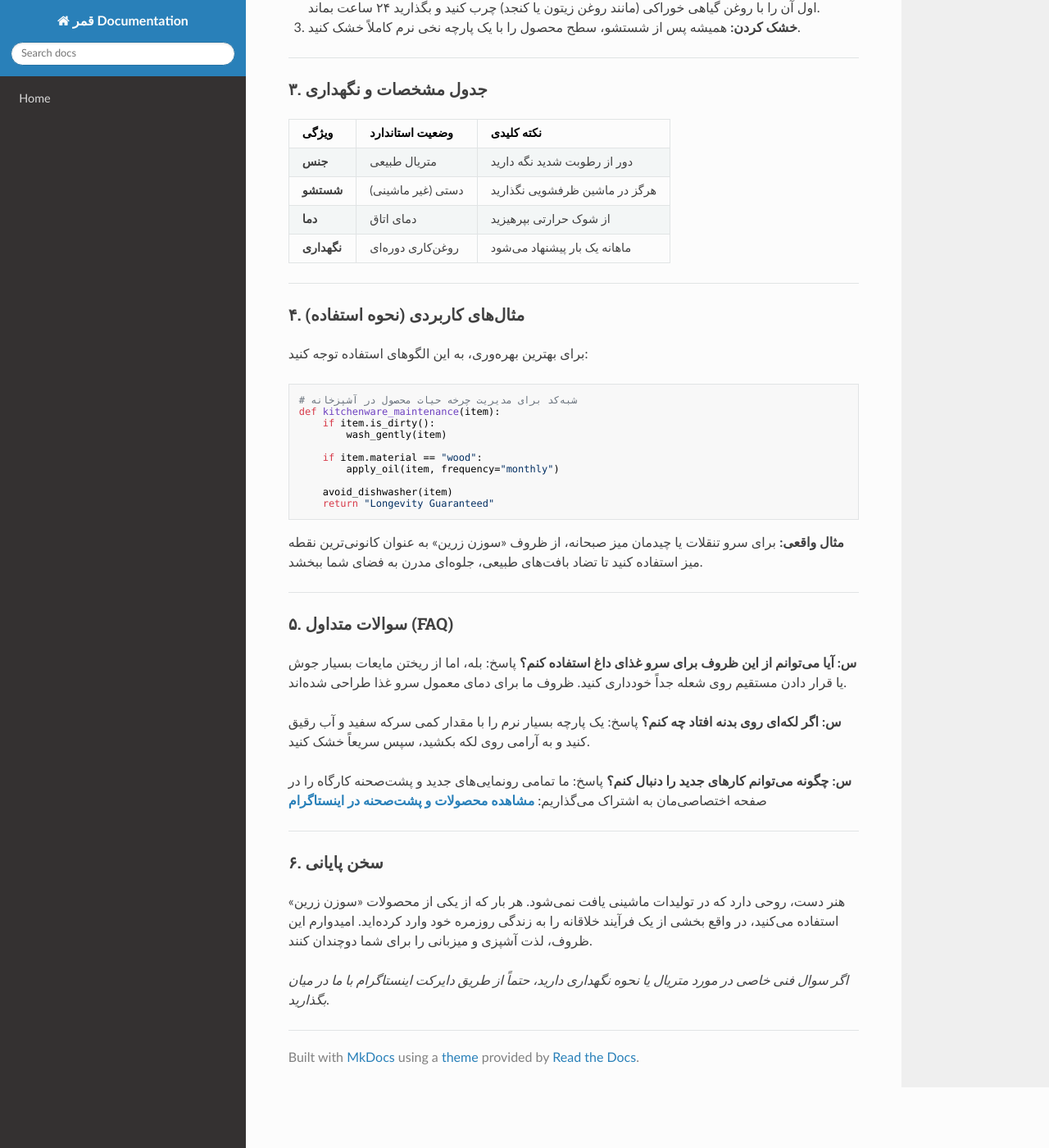
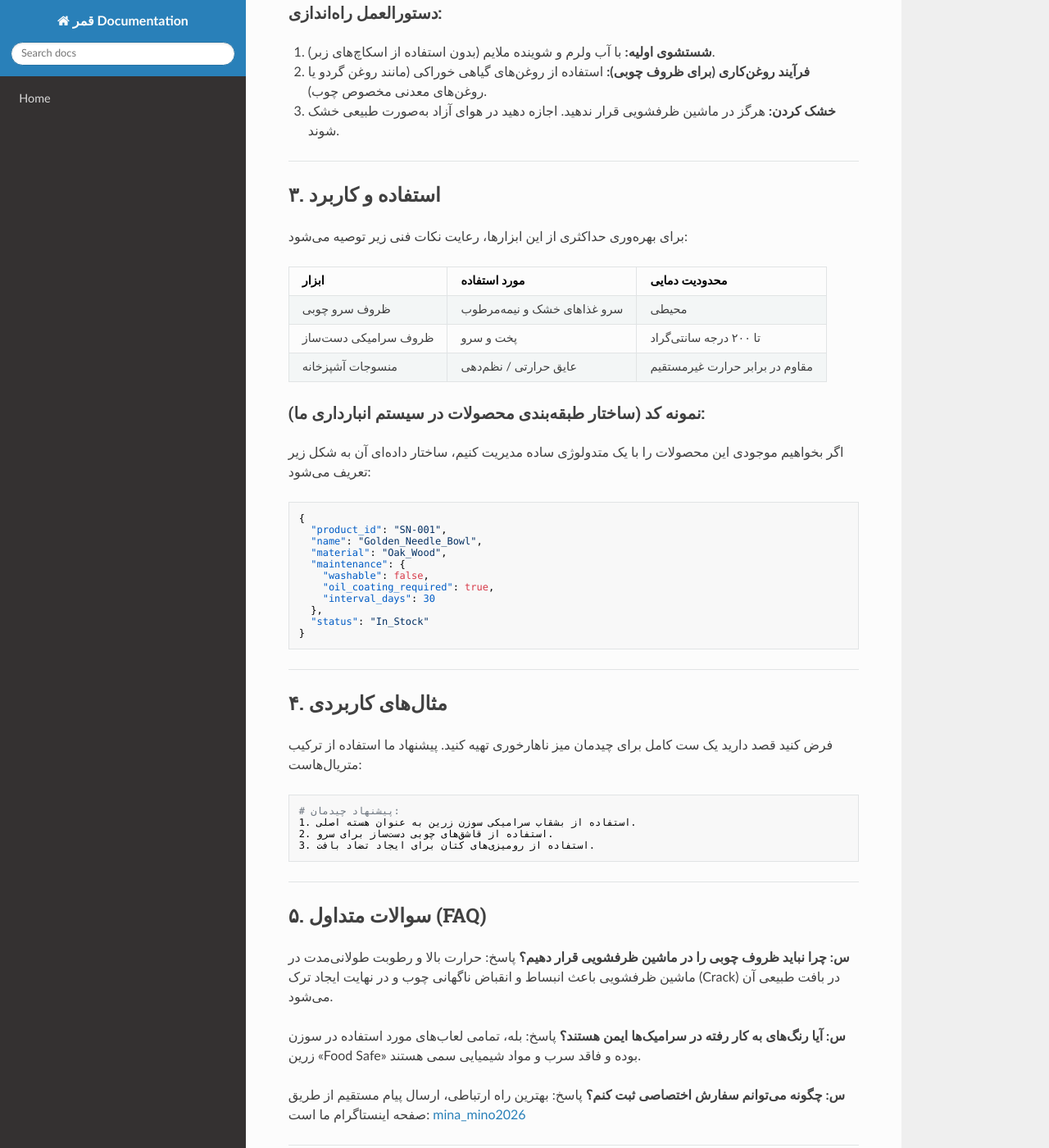
Before and after one commit to sahandsahabi553-prog/terraform-google-semantic-docs, an MkDocs documentation site: the page built from docs/سوزن-زرین.md, in a window 1280 px wide and 1400 px high, scrolled down 753 px. Shown: the whole window at 82% size. Built offline with MkDocs 1.6.1, drawn with Linux system fonts in a browser that asks for light colours; nearby versions of some CDN libraries; some of the changed text lies outside the part shown.

Commit message:
Doc: سوزن زرین

````diff
--- a/docs/سوزن-زرین.md
+++ b/docs/سوزن-زرین.md
@@ -1,75 +1,80 @@
-# راهنمای فنی و مستندات «سوزن زرین» (Golden Needle)
-## هنر ظرافت در صنایع‌دستی آشپزخانه
+# مستند فنی: سوزن زرین (Golden Needle)
+**هنر ظرافت در صنایع‌دستی آشپزخانه**
 
-«سوزن زرین» فراتر از یک نام تجاری، نمادی از دقت در طراحی و پیوند میان هنر سنتی و کاربرد مدرن در محیط آشپزخانه است. این مستند به بررسی نحوه تعامل با این محصولات و استانداردهای نگهداری آن‌ها می‌پردازد.
+در دنیای ابزارهای آشپزخانه که با ماشین‌آلات صنعتی اشباع شده، «سوزن زرین» نمادی از بازگشت به اصالت و دست‌سازه‌هایی است که روح دارند. این مستند به بررسی رویکرد فنی و هنری در تولید ظروف و لوازم آشپزخانه دست‌ساز می‌پردازد.
 
 ---
 
-### ۱. مقدمه: فلسفه طراحی
-در دنیای تولیدات انبوه، ما در «سوزن زرین» به دنبال بازگشت به ریشه هستیم. هر قطعه، حاصل ساعت‌ها کار دست است که نه تنها برای زیبایی، بلکه برای «عملکرد بهینه» طراحی شده است.
+## ۱. معرفی
+سوزن زرین (Golden Needle) یک برند تخصصی در حوزه تولید لوازم آشپزخانه دست‌ساز است که تمرکز اصلی آن بر پیوند بین هنر سنتی و کاربرد مدرن است. هر قطعه، حاصل ساعت‌ها کار دستی است که با دقت میکرونی اجرا می‌شود.
 
-*   **اصالت:** استفاده از متریال باکیفیت و پایدار.
-*   **دوام:** طراحی شده برای استفاده روزمره، نه فقط دکوراسیون.
-*   **ارگونومی:** توجه به راحتی کاربر در هنگام آشپزی یا سرو.
+*   **فلسفه:** کیفیت پایدار در برابر تولید انبوه.
+*   **متریال:** استفاده از چوب‌های فرآوری شده ارگانیک، سرامیک‌های با پخت کوره کنترل‌شده و منسوجات طبیعی.
+*   **پورتفولیو:** [مشاهده نمونه کارها در اینستاگرام](https://www.instagram.com/mina_mino2026?igsh=MW5ndzFqYjBmYnFrNQ==)
 
 ---
 
-### ۲. نصب و راه‌اندازی (آماده‌سازی اولیه)
-برخلاف محصولات صنعتی، ظروف دست‌ساز نیازمند یک «مرحله تثبیت» هستند تا طول عمر آن‌ها تضمین شود.
+## ۲. نصب و راه‌اندازی (مراقبت‌های اولیه)
+برخلاف محصولات ماشینی که با یک بار شستشو مستهلک می‌شوند، محصولات سوزن زرین نیاز به یک فرآیند «آماده‌سازی اولیه» (Seasoning) دارند تا عمر مفید آن‌ها تضمین شود.
 
-1.  **شستشوی اولیه:** محصول را با آب ولرم و شوینده بسیار ملایم بشویید. از اسکاچ‌های زبر خودداری کنید.
-2.  **تثبیت با روغن (برای محصولات چوبی):** اگر محصول شما از چوب ساخته شده، پیشنهاد می‌کنم برای بار اول آن را با روغن گیاهی خوراکی (مانند روغن زیتون یا کنجد) چرب کنید و بگذارید ۲۴ ساعت بماند.
-3.  **خشک کردن:** همیشه پس از شستشو، سطح محصول را با یک پارچه نخی نرم کاملاً خشک کنید.
+### دستورالعمل راه‌اندازی:
+1.  **شستشوی اولیه:** با آب ولرم و شوینده ملایم (بدون استفاده از اسکاچ‌های زبر).
+2.  **فرآیند روغن‌کاری (برای ظروف چوبی):** استفاده از روغن‌های گیاهی خوراکی (مانند روغن گردو یا روغن‌های معدنی مخصوص چوب).
+3.  **خشک کردن:** هرگز در ماشین ظرفشویی قرار ندهید. اجازه دهید در هوای آزاد به‌صورت طبیعی خشک شوند.
 
 ---
 
-### ۳. جدول مشخصات و نگهداری
+## ۳. استفاده و کاربرد
+برای بهره‌وری حداکثری از این ابزارها، رعایت نکات فنی زیر توصیه می‌شود:
 
-| ویژگی | وضعیت استاندارد | نکته کلیدی |
+| ابزار | مورد استفاده | محدودیت دمایی |
 | :--- | :--- | :--- |
-| **جنس** | متریال طبیعی | دور از رطوبت شدید نگه دارید |
-| **شستشو** | دستی (غیر ماشینی) | هرگز در ماشین ظرفشویی نگذارید |
-| **دما** | دمای اتاق | از شوک حرارتی بپرهیزید |
-| **نگهداری** | روغن‌کاری دوره‌ای | ماهانه یک بار پیشنهاد می‌شود |
+| ظروف سرو چوبی | سرو غذاهای خشک و نیمه‌مرطوب | محیطی |
+| ظروف سرامیکی دست‌ساز | پخت و سرو | تا ۲۰۰ درجه سانتی‌گراد |
+| منسوجات آشپزخانه | عایق حرارتی / نظم‌دهی | مقاوم در برابر حرارت غیرمستقیم |
+
+### نمونه کد (ساختار طبقه‌بندی محصولات در سیستم انبارداری ما):
+اگر بخواهیم موجودی این محصولات را با یک متدولوژی ساده مدیریت کنیم، ساختار داده‌ای آن به شکل زیر تعریف می‌شود:
+
+```json
+{
+  "product_id": "SN-001",
+  "name": "Golden_Needle_Bowl",
+  "material": "Oak_Wood",
+  "maintenance": {
+    "washable": false,
+    "oil_coating_required": true,
+    "interval_days": 30
+  },
+  "status": "In_Stock"
+}
+```
 
 ---
 
-### ۴. مثال‌های کاربردی (نحوه استفاده)
+## ۴. مثال‌های کاربردی
+فرض کنید قصد دارید یک ست کامل برای چیدمان میز ناهارخوری تهیه کنید. پیشنهاد ما استفاده از ترکیب متریال‌هاست:
 
-برای بهترین بهره‌وری، به این الگوهای استفاده توجه کنید:
-
-```python
-# شبه‌کد برای مدیریت چرخه حیات محصول در آشپزخانه
-def kitchenware_maintenance(item):
-    if item.is_dirty():
-        wash_gently(item)
-
-    if item.material == "wood":
-        apply_oil(item, frequency="monthly")
-
-    avoid_dishwasher(item)
-    return "Longevity Guaranteed"
+```bash
+# پیشنهاد چیدمان:
+1. استفاده از بشقاب سرامیکی سوزن زرین به عنوان هسته اصلی.
+2. استفاده از قاشق‌های چوبی دست‌ساز برای سرو.
+3. استفاده از رومیزی‌های کتان برای ایجاد تضاد بافت.
 ```
-
-**مثال واقعی:** برای سرو تنقلات یا چیدمان میز صبحانه، از ظروف «سوزن زرین» به عنوان کانونی‌ترین نقطه میز استفاده کنید تا تضاد بافت‌های طبیعی، جلوه‌ای مدرن به فضای شما ببخشد.
 
 ---
 
-### ۵. سوالات متداول (FAQ)
+## ۵. سوالات متداول (FAQ)
 
-**س: آیا می‌توانم از این ظروف برای سرو غذای داغ استفاده کنم؟**
-پاسخ: بله، اما از ریختن مایعات بسیار جوش یا قرار دادن مستقیم روی شعله جداً خودداری کنید. ظروف ما برای دمای معمول سرو غذا طراحی شده‌اند.
+**س: چرا نباید ظروف چوبی را در ماشین ظرفشویی قرار دهیم؟**
+پاسخ: حرارت بالا و رطوبت طولانی‌مدت در ماشین ظرفشویی باعث انبساط و انقباض ناگهانی چوب و در نهایت ایجاد ترک (Crack) در بافت طبیعی آن می‌شود.
 
-**س: اگر لکه‌ای روی بدنه افتاد چه کنم؟**
-پاسخ: یک پارچه بسیار نرم را با مقدار کمی سرکه سفید و آب رقیق کنید و به آرامی روی لکه بکشید، سپس سریعاً خشک کنید.
+**س: آیا رنگ‌های به کار رفته در سرامیک‌ها ایمن هستند؟**
+پاسخ: بله، تمامی لعاب‌های مورد استفاده در سوزن زرین «Food Safe» بوده و فاقد سرب و مواد شیمیایی سمی هستند.
 
-**س: چگونه می‌توانم کارهای جدید را دنبال کنم؟**
-پاسخ: ما تمامی رونمایی‌های جدید و پشت‌صحنه کارگاه را در صفحه اختصاصی‌مان به اشتراک می‌گذاریم:
-[**مشاهده محصولات و پشت‌صحنه در اینستاگرام**](https://www.instagram.com/mina_mino2026?igsh=MW5ndzFqYjBmYnFrNQ==)
+**س: چگونه می‌توانم سفارش اختصاصی ثبت کنم؟**
+پاسخ: بهترین راه ارتباطی، ارسال پیام مستقیم از طریق صفحه اینستاگرام ما است: [mina_mino2026](https://www.instagram.com/mina_mino2026?igsh=MW5ndzFqYjBmYnFrNQ==)
 
 ---
 
-### ۶. سخن پایانی
-هنر دست، روحی دارد که در تولیدات ماشینی یافت نمی‌شود. هر بار که از یکی از محصولات «سوزن زرین» استفاده می‌کنید، در واقع بخشی از یک فرآیند خلاقانه را به زندگی روزمره خود وارد کرده‌اید. امیدوارم این ظروف، لذت آشپزی و میزبانی را برای شما دوچندان کنند.
-
-*اگر سوال فنی خاصی در مورد متریال یا نحوه نگهداری دارید، حتماً از طریق دایرکت اینستاگرام با ما در میان بگذارید.*
+> **نکته پایانی:** هنر دست، برخلاف ابزارهای دیجیتال، با گذشت زمان نه تنها کهنه نمی‌شود، بلکه به مرور زمان کاراکتر و اصالت بیشتری پیدا می‌کند. مراقبت درست از این ابزارها، در واقع سرمایه‌گذاری روی میراث آشپزخانه شماست.
````
